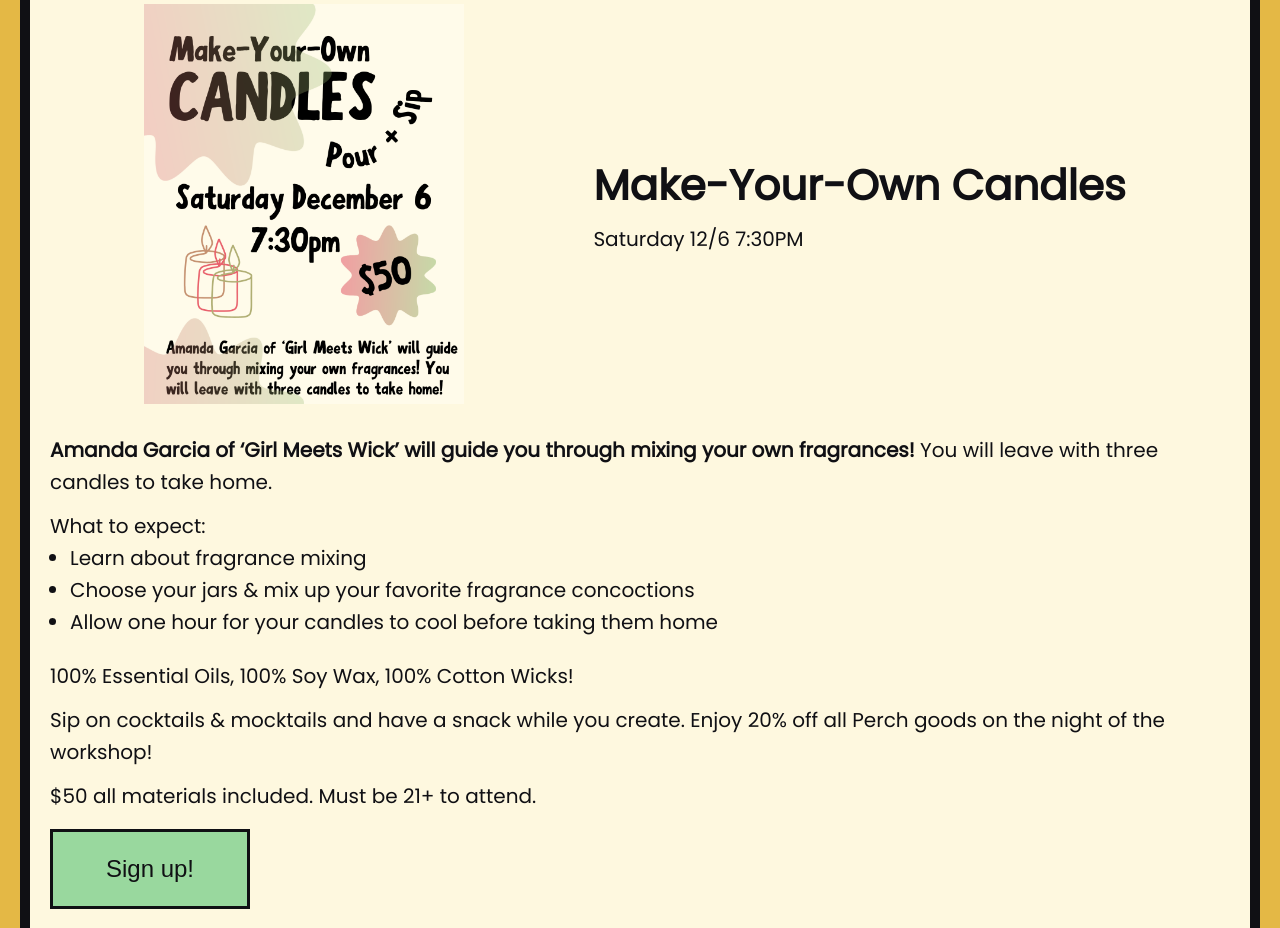
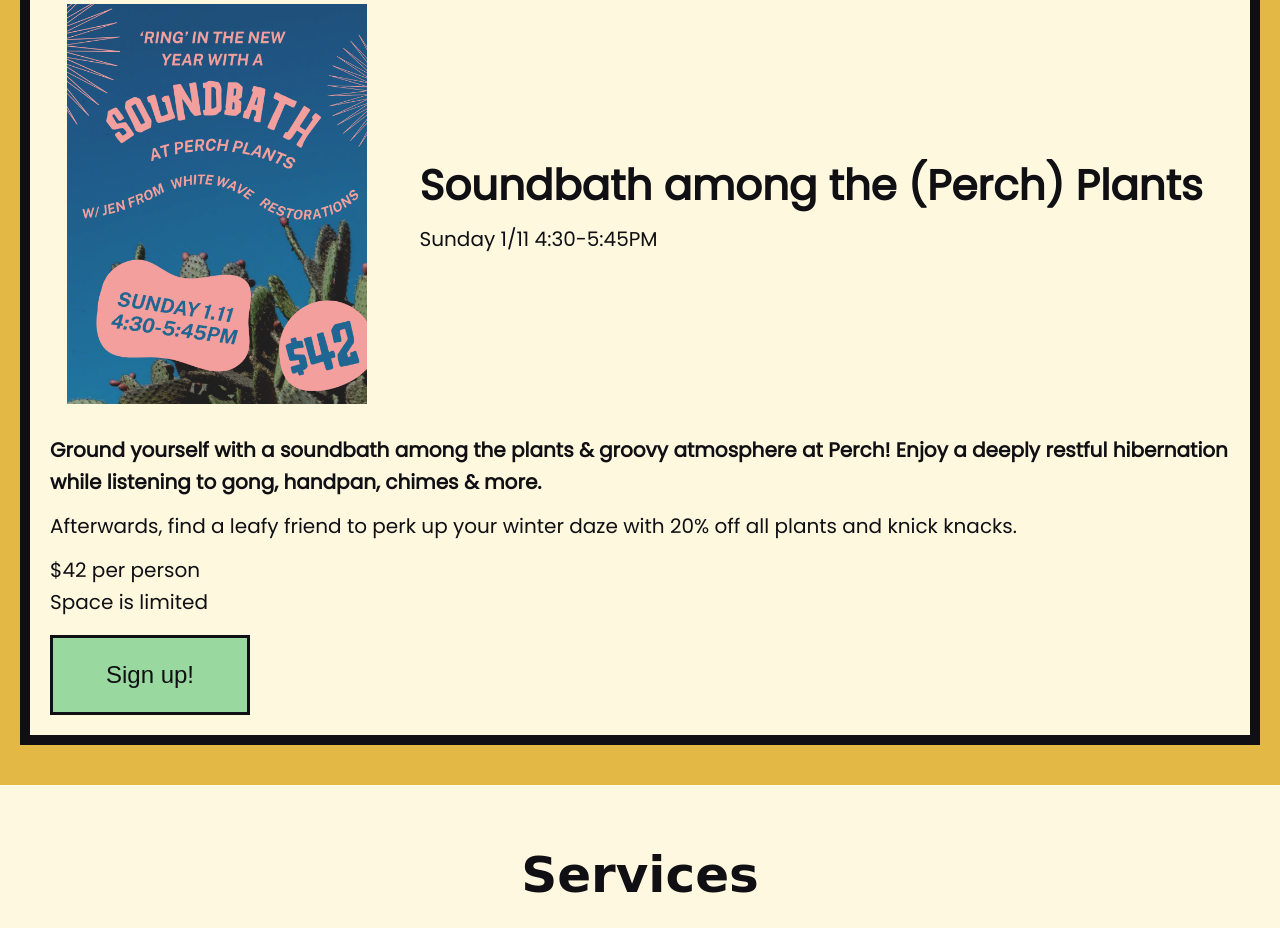
Before and after one commit to bummings/perch, a plain HTML site: page index.html in a window 1280 px wide. Shown: the part 906-1834 px from the top of the page. Drawn offline with Linux system fonts and the light colour scheme; a web font is replaced by a local one.

Commit message:
adds soundbath, removes other events

```diff
--- a/index.html
+++ b/index.html
@@ -37,37 +37,30 @@
         <div class="eventGroup">
           <article class="event">
             <div class="eventHeader">
-              <img src="./img/candle.png" alt="Make-Your-Own Candles flyer" class="eventFlyer" />
+              <img src="./img/soundbath.png" alt="Soundbath flyer" class="eventFlyer" />
               <div class="eventTitle">
-                <h3>Make-Your-Own Candles</h3>
-                <p class="eventDate">Saturday 12/6 7:30PM</p>
+                <h3>Soundbath among the (Perch) Plants</h3>
+                <p class="eventDate">Sunday 1/11 4:30-5:45PM</p>
               </div>
             </div>
             <div class="eventDescription">
               <p class="eventDescriptionText">
-                <strong>Amanda Garcia of ‘Girl Meets Wick’ will guide you through mixing your own fragrances!</strong>
-                You will leave with three candles to take home.
+                <strong>Ground yourself with a soundbath among the plants & groovy atmosphere at Perch!  Enjoy a deeply restful hibernation while listening to gong, handpan, chimes & more.</strong>
               </p>
-              <div class="eventDescriptionText">
-                <p>What to expect:</p>
-                <ul class="eventListText">
-                  <li>Learn about fragrance mixing</li>
-                  <li>Choose your jars &amp; mix up your favorite fragrance concoctions</li>
-                  <li>Allow one hour for your candles to cool before taking them home</li>
-                </ul>
-              </div>
-              <p class="eventDescriptionText">100% Essential Oils, 100% Soy Wax, 100% Cotton Wicks!</p>
               <p class="eventDescriptionText">
-                Sip on cocktails &amp; mocktails and have a snack while you create. Enjoy 20% off all Perch goods on the night of the workshop!
+                Afterwards, find a leafy friend to perk up your winter daze with 20% off all plants and knick knacks.
               </p>
-              <p class="eventDescriptionText">$50 all materials included. Must be 21+ to attend.</p>
-              <a href="https://buy.stripe.com/5kQ5kCcfV5fNcqM1Ir9IQ0p">
+
+              <p class="eventDescriptionText">
+                $42 per person <br> Space is limited
+              </p>
+              <a href="https://buy.stripe.com/9B65kC7ZFeQn4Yk72L9IQ0x">
                 <button class="signUpBtn">Sign up!</button>
               </a>
             </div>
           </article>
 
-          <article class="event">
+          <!-- <article class="event">
             <div class="eventHeader">
               <img src="./img/bioactive.png" alt="Bioactive Terrarium Workshop flyer" class="eventFlyer" />
               <div class="eventTitle">
@@ -107,7 +100,7 @@
                 <button class="signUpBtn">All Materials Provided: $55</button>
               </a>
             </div>
-          </article>
+          </article> -->
         </div>
       </section>
 
```
Also changed, not shown: img/soundbath.png (added).
